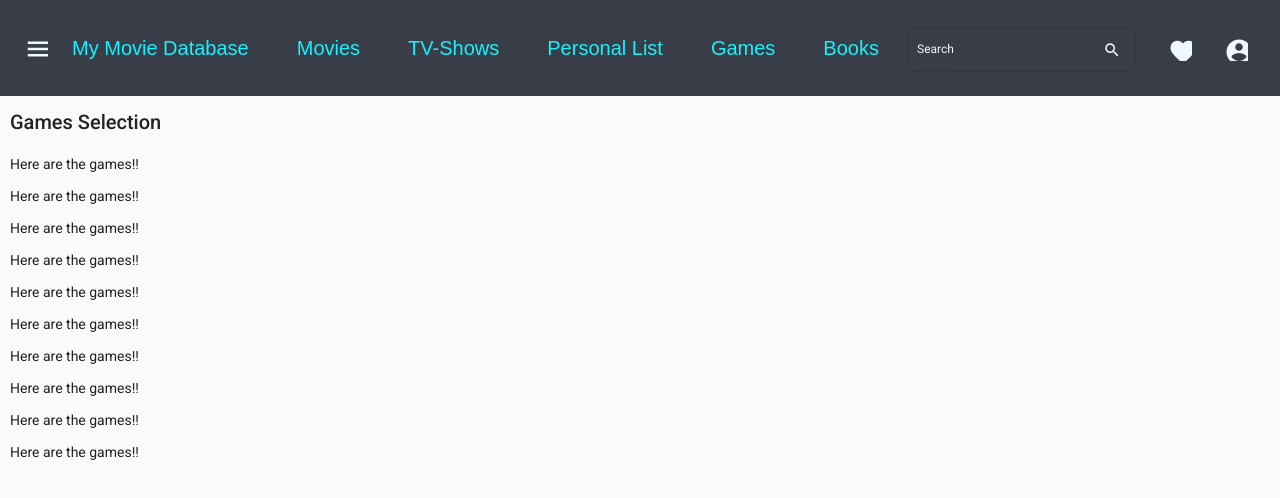
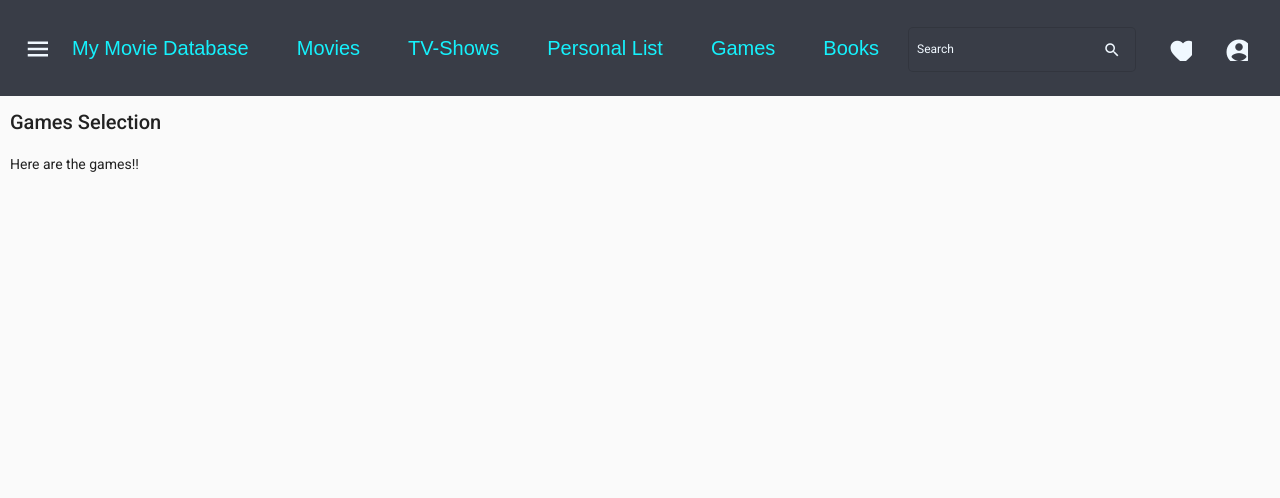
Before and after one commit to ejwanner/movie-api-angular, an Angular app: page /games in a window 1280 px wide. Shown: the top 498 px of the page. Built offline with nearby package versions, Linux system fonts and the light colour scheme.

Commit message:
Update games.component.html

```diff
--- a/src/app/games/games.component.html
+++ b/src/app/games/games.component.html
@@ -1,13 +1,4 @@
 <div class="games-container">
   <h2>Games Selection</h2>
   <p>Here are the games!!</p>
-  <p>Here are the games!!</p>
-  <p>Here are the games!!</p>
-  <p>Here are the games!!</p>
-  <p>Here are the games!!</p>
-  <p>Here are the games!!</p>
-  <p>Here are the games!!</p>
-  <p>Here are the games!!</p>
-  <p>Here are the games!!</p>
-  <p>Here are the games!!</p>
 </div>
```
